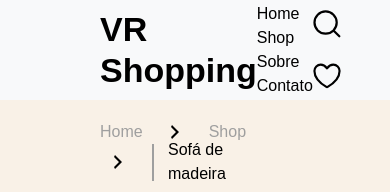
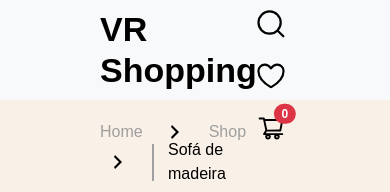
Before and after one commit to Joutace/marketplace-angular, an Angular app: page /index/1 in a window 390 px wide. Shown: the top 192 px of the page. Built offline with nearby package versions, Linux system fonts and the light colour scheme; data requests are answered from the project's data file.

Commit message:
feat (header): fix header cart display and add new methods to clear cart data

```diff
--- a/src/app/components/header/header.component.html
+++ b/src/app/components/header/header.component.html
@@ -1,17 +1,14 @@
-<div>
-  <header
-    style="height: 100px"
-    class="d-flex align-items-center justify-content-between py-3 w-100"
-  >
+<header class="d-flex align-items-center justify-content-between py-3 w-100">
   <h1>VR Shopping</h1>
-
+  <nav class="desktop-nav">
     <ul class="nav nav-list justify-content-between" style="width: 430px">
-      <li><a href="#">Home</a></li>
-      <li><a href="#">Shop</a></li>
-      <li><a href="#">Sobre</a></li>
-      <li><a href="#">Contato</a></li>
+      <li><a>Home</a></li>
+      <li><a>Shop</a></li>
+      <li><a>Sobre</a></li>
+      <li><a>Contato</a></li>
     </ul>
-
+  </nav>
+  <div class="d-flex align-items-center">
     <ul class="nav nav-list icons justify-content-between gap-4">
       <li>
         <img src="assets/icons/acc-alert.svg" alt="" width="28" height="28" />
@@ -23,19 +20,31 @@
         <img src="assets/icons/heart.svg" alt="" width="28" height="28" />
       </li>
       <li class="cart-hover">
+        <div class="position-relative">
           <img src="assets/icons/cart.svg" alt="" width="28" height="28" />
+          <span
+            class="position-absolute top-0 start-100 translate-middle badge rounded-pill bg-danger"
+          >
+            {{ cartService.products().length }}
+          </span>
+        </div>
         <div class="cart d-flex flex-column p-4">
           <div
             class="d-flex align-items-center justify-content-between w-100 mb-3"
           >
             <h1 class="border-bottom w-100 pb-3">Minha sacola</h1>
+            <button
+              type="button"
+              class="btn btn-link p-0 ms-2"
+              (click)="cartService.products.set([])"
+            >
               <img
-              class="ms-3"
-              ngSrc="assets/icons/remove.svg"
-              alt="Close"
+                ngSrc="assets/icons/clear-cart.svg"
+                alt="Remove"
                 width="20"
                 height="20"
               />
+            </button>
           </div>
 
           <div class="d-flex flex-column flex-grow-1 overflow-auto">
@@ -92,5 +101,5 @@
         </div>
       </li>
     </ul>
+  </div>
 </header>
-</div>
--- a/src/app/components/header/header.component.scss
+++ b/src/app/components/header/header.component.scss
@@ -1,4 +1,6 @@
 header {
+  width: 100vw;
+  height: 100px;
   padding-inline: 100px;
   h1 {
     font-size: 34px;
@@ -7,6 +9,11 @@ header {
     text-align: left;
     font-family: var(--font-title) !important;
   }
+}
+
+.desktop-nav {
+  display: flex;
+  align-items: center;
 }
 
 .nav-list {
@@ -100,6 +107,12 @@ header {
   }
 }
 
+@media screen and (max-width: 1200px) {
+  .desktop-nav {
+    display: none;
+  }
+}
+
 @media screen and (max-width: 991px) {
   header h1 {
     padding: 0;
```
Lines whose indentation alone changed are shown as unchanged.
